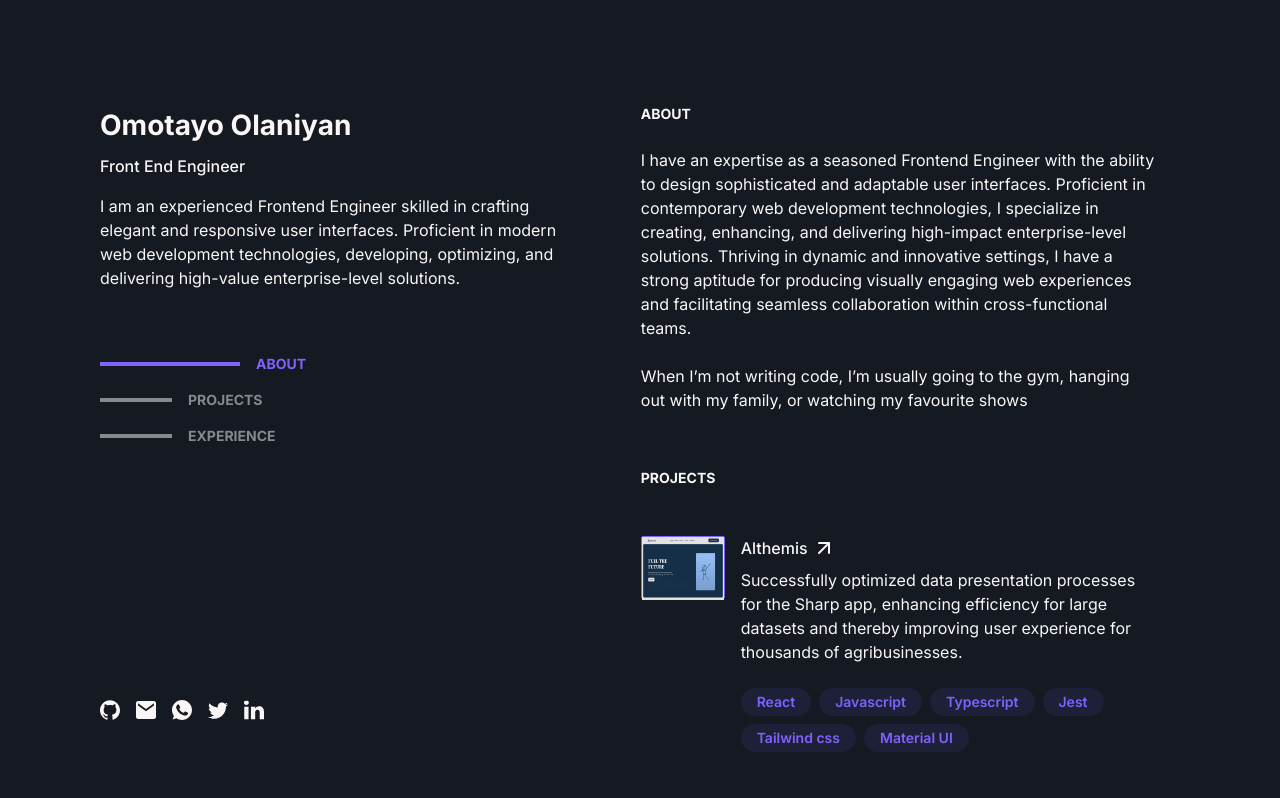
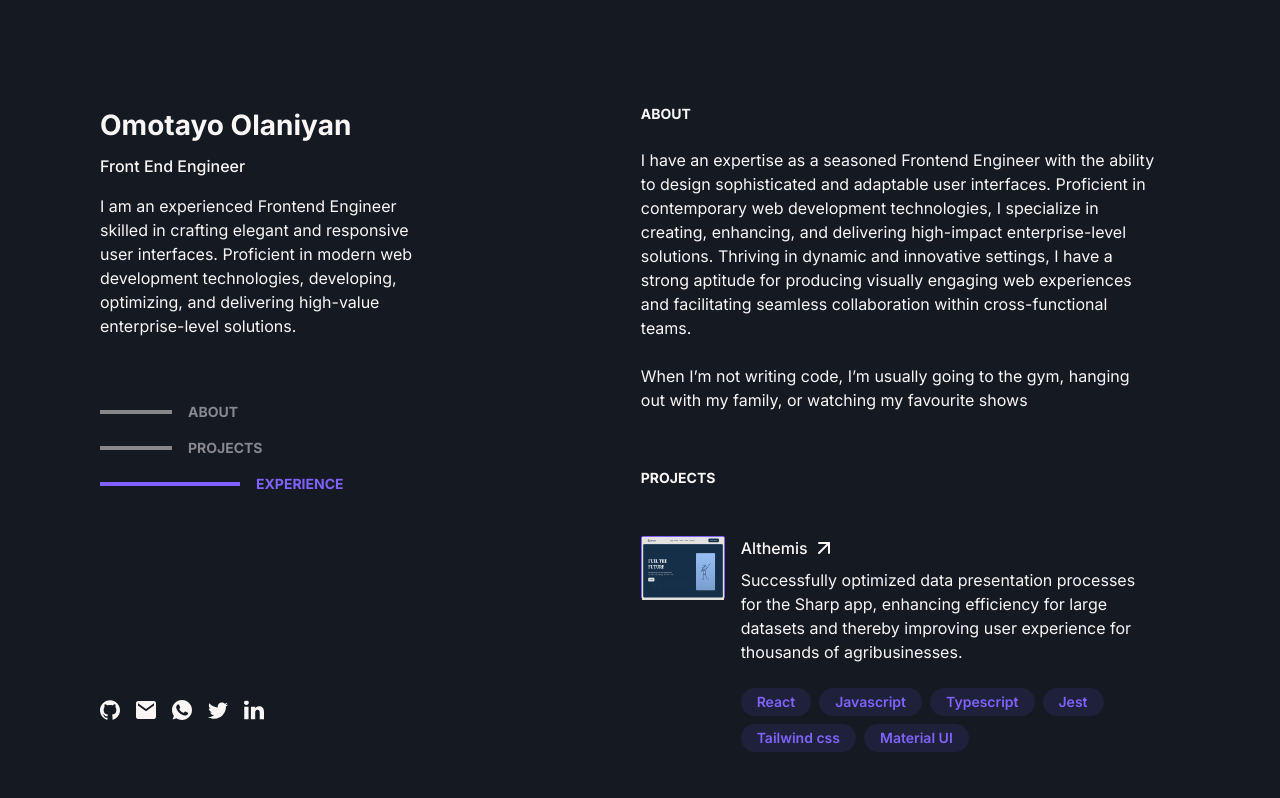
Before and after one commit to olan-tayo/Olaniyan-Omotayo, a Next.js app: page / in a window 1280 px wide. Shown: the top 798 px of the page. Built offline with nearby package versions, Linux system fonts and the light colour scheme.

Commit message:
feat: add animation to sidebar links and content block

```diff
--- a/src/app/globals.css
+++ b/src/app/globals.css
@@ -5,10 +5,7 @@
 body {
   background-color: #141922;
   margin: 0px;
-}
-
-html {
-  scroll-behavior: smooth;
+  /* scroll-behavior: smooth; */
 }
 
 .sizer {
--- a/src/app/page.tsx
+++ b/src/app/page.tsx
@@ -1,9 +1,7 @@
+import Content from "@/blocks/Content";
 import Sidebar from "@/blocks/Sidebar/Sidebar";
 import { Metadata } from "next";
 import React from "react";
-import Home from "../blocks/Home/Home";
-import Experience from "@/blocks/Experience/Experience";
-import Projects from "@/blocks/Projects/Projects";
 
 export const metadata: Metadata = {
   title: "Olaniyan Omotayo",
@@ -12,43 +10,11 @@ export const metadata: Metadata = {
 
 const Page = () => {
   return (
-    <div className="h-screen overflow-auto    md:h-[none]  bg-primary spacings">
+    <div className=" bg-primary spacings">
       <div className=" block md:flex gap-0  md:gap-[26px] lg:gap-[56px] spacings">
-        <div className="w-full md:w-[45%] h-full md:h-[87vh] text-primary-50">
-          <Sidebar />
-        </div>
-        <div className="w-full md:w-[55%] h-full md:h-[100vh] overflow-x-auto text-primary-50">
-          <section className="w-full" id="about">
-            <Home />
-          </section>
+        <Sidebar />
 
-          <section className="w-full" id="projects">
-            <Projects />
-          </section>
-
-          <section className="w-full" id="experience">
-            <Experience />
-          </section>
-
-          <section>
-            <p className="text-primary-50 text-base font-medium px-0 md:px-6 pt-[60px] md:pt-[40px] pb-[100px]">
-              Coded in{" "}
-              <span className="underline underline-offset-2">
-                Visual Studio Code{" "}
-              </span>
-              by yours truly. Built with
-              <span className="underline underline-offset-2">
-                {" "}
-                Next.js
-              </span> and{" "}
-              <span className="underline underline-offset-2">
-                {" "}
-                Tailwind CSS
-              </span>
-              , deployed with Vercel. All text is set in the Inter typeface.
-            </p>
-          </section>
-        </div>
+        <Content />
       </div>
     </div>
   );
--- /dev/null
+++ b/src/blocks/Content.tsx
@@ -0,0 +1,76 @@
+"use client";
+
+import React, { useEffect } from "react";
+import Home from "./Home/Home";
+import Projects from "./Projects/Projects";
+import Experience from "./Experience/Experience";
+import {
+  Link,
+  Button,
+  Element,
+  Events,
+  animateScroll as scroll,
+  scrollSpy,
+} from "react-scroll";
+
+const Content = () => {
+  const scrollToTop = () => {
+    scroll.scrollToTop();
+  };
+
+  useEffect(() => {
+    // Registering the 'begin' event and logging it to the console when triggered.
+    Events.scrollEvent.register("begin", (to, element) => {
+      console.log("begin", to, element);
+    });
+
+    // Registering the 'end' event and logging it to the console when triggered.
+    Events.scrollEvent.register("end", (to, element) => {
+      console.log("end", to, element);
+    });
+
+    // Updating scrollSpy when the component mounts.
+    scrollSpy.update();
+
+    // Returning a cleanup function to remove the registered events when the component unmounts.
+    return () => {
+      Events.scrollEvent.remove("begin");
+      Events.scrollEvent.remove("end");
+    };
+  }, []);
+
+  return (
+    <div className="w-full md:w-[55%] overflow-x-auto text-primary-50">
+      <Element className="w-full" name="about">
+        <Home />
+      </Element>
+
+      <Element className="w-full" name="projects">
+        <Projects />
+      </Element>
+
+      <Element className="w-full" name="experience">
+        <Experience />
+      </Element>
+
+      <section>
+        <p className="text-primary-50 text-base font-medium px-0 md:px-6 pt-[60px] md:pt-[40px] pb-[100px]">
+          Coded in{" "}
+          <span className="underline underline-offset-2">
+            Visual Studio Code{" "}
+          </span>
+          by yours truly. Built with
+          <span className="underline underline-offset-2">
+            {" "}
+            Next.js
+          </span> and{" "}
+          <span className="underline underline-offset-2"> Tailwind CSS</span>,
+          deployed with Vercel. All text is set in the Inter typeface.
+        </p>
+        <p onClick={scrollToTop}>Scroll to top</p>
+      </section>
+    </div>
+  );
+};
+
+export default Content;
--- a/src/blocks/Home/Home.tsx
+++ b/src/blocks/Home/Home.tsx
@@ -1,36 +1,4 @@
-"use client";
-
-import React, { useEffect } from "react";
-import {
-  Link,
-  Button,
-  Element,
-  Events,
-  animateScroll as scroll,
-  scrollSpy,
-} from "react-scroll";
-
 const Home = () => {
-  useEffect(() => {
-    // Registering the 'begin' event and logging it to the console when triggered.
-    Events.scrollEvent.register("begin", (to, element) => {
-      console.log("begin", to, element);
-    });
-
-    // Registering the 'end' event and logging it to the console when triggered.
-    Events.scrollEvent.register("end", (to, element) => {
-      console.log("end", to, element);
-    });
-
-    // Updating scrollSpy when the component mounts.
-    scrollSpy.update();
-
-    // Returning a cleanup function to remove the registered events when the component unmounts.
-    return () => {
-      Events.scrollEvent.remove("begin");
-      Events.scrollEvent.remove("end");
-    };
-  }, []);
   return (
     <div className="w-full pb-0 md:py-0 px-0 md:px-6 pt-[5vh] md:pt-[13vh]">
       <div className="w-full  ">
--- a/src/blocks/Sidebar/Sidebar.tsx
+++ b/src/blocks/Sidebar/Sidebar.tsx
@@ -1,13 +1,25 @@
 "use client";
 
-import Link from "next/link";
-import React, { useState } from "react";
+import { Link } from "react-scroll";
+import React, { useEffect, useState } from "react";
 
 const Sidebar = () => {
   const pages = ["about", "projects", "experience"];
-  const [selectedPage, setSelectedPage] = useState("about");
+  const [selectedPage, setSelectedPage] = useState("");
+
+  const handleSetActive = (to: string) => {
+    setSelectedPage(to);
+  };
+
+  useEffect(() => {
+    if (selectedPage === "") {
+      setSelectedPage("about");
+    }
+  }, []);
+
   return (
-    <div className="relative h-full lg:h-[100vh] pt-[5vh] md:pt-[13vh] ">
+    <div className="w-full md:w-[45%] h-full md:h-screen text-primary-50">
+      <div className="w-full md:w-[45%] h-full lg:h-[100vh] pt-[5vh] md:pt-[13vh] block md:fixed  ">
         <div>
           <p className="text-[28px] font-bold text-primary-50 pb-2">
             Omotayo Olaniyan
@@ -16,29 +28,39 @@ const Sidebar = () => {
             Front End Engineer
           </p>
 
-        <p className="text-base font-normal text-primary-50 pb-[64px] leading-6">
-          I am an experienced Frontend Engineer skilled in crafting elegant and
-          responsive user interfaces. Proficient in modern web development
+          <p className="text-base font-normal text-primary-50 pb-[64px] leading-6 w-full md:w-[60%]">
+            I am an experienced Frontend Engineer skilled in crafting elegant
+            and responsive user interfaces. Proficient in modern web development
             technologies, developing, optimizing, and delivering high-value
             enterprise-level solutions.
           </p>
         </div>
 
-      <div className="hidden md:flex gap-4 flex-col cursor-pointer ">
+        <div className="hidden md:flex gap-4 flex-col h-screen cursor-pointer ">
           {pages?.map((page, index) => {
             return (
-            <Link href={`#${page}`} key={index}>
+              <Link
+                activeClass="active"
+                to={`${page}`}
+                spy={true}
+                smooth={true}
+                offset={50}
+                duration={500}
+                onSetActive={handleSetActive}
+                key={index}
+              >
                 <div
                   className="flex gap-4 items-center"
                   onClick={() => setSelectedPage(page)}
                 >
                   <div
                     className="h-1"
-                  style={
-                    selectedPage === page
-                      ? { width: "140px", background: "#7F62FF" }
-                      : { width: "72px", background: "#FAF6F680" }
-                  }
+                    style={{
+                      width: selectedPage === page ? "140px" : "72px",
+                      background:
+                        selectedPage === page ? "#7F62FF" : "#FAF6F680",
+                      transition: "width 0.3s ease, background 0.3s ease", // Add transition property
+                    }}
                   ></div>
                   <p
                     style={
@@ -159,6 +181,7 @@ const Sidebar = () => {
           </div>
         </div>
       </div>
+    </div>
   );
 };
 
```
Lines whose indentation alone changed are shown as unchanged.
